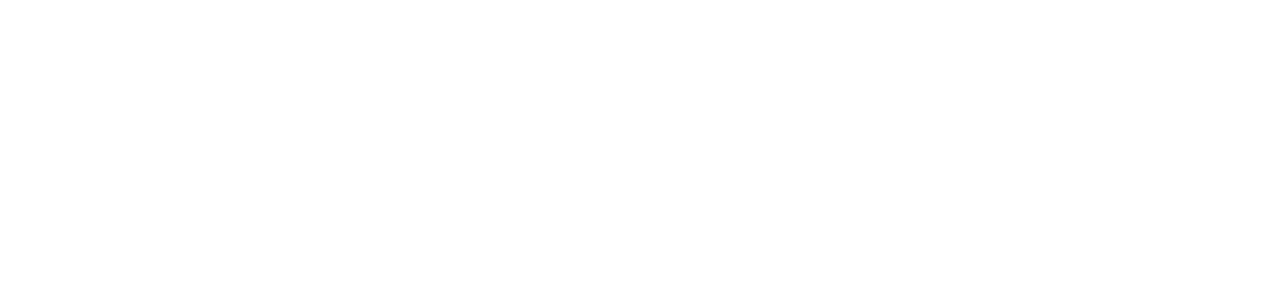
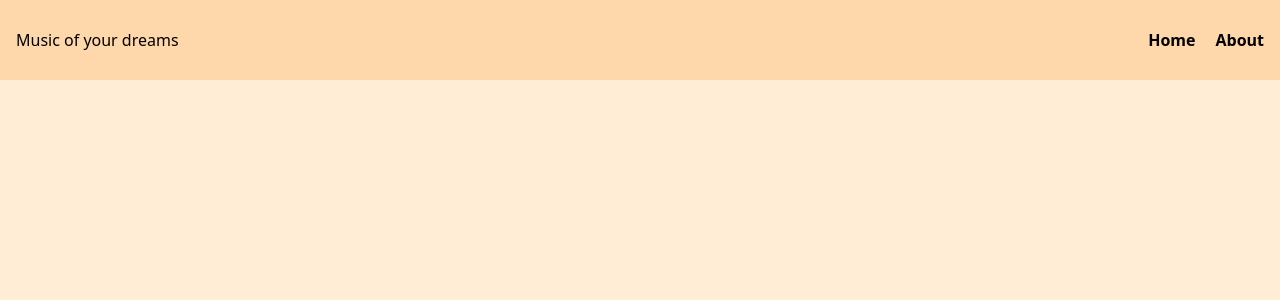
Before and after one commit to gab1991/nuxt-starter, a Nuxt app: page /about in a window 1280 px wide. Before the commit this address had no page. Shown: the top 300 px of the page. Built offline with nearby package versions, Linux system fonts and the light colour scheme.

Commit message:
Add default layout and about page

```diff
--- a/app.vue
+++ b/app.vue
@@ -1,3 +1,5 @@
 <template>
-	<NuxtPage />
+	<NuxtLayout>
+		<NuxtPage />
+	</NuxtLayout>
 </template>
--- /dev/null
+++ b/layouts/default.vue
@@ -0,0 +1,12 @@
+<template>
+	<nav class="p-4 h-20 flex items-center justify-between gap-10 bg-orange-200">
+		<span>Music of your dreams</span>
+		<ul class="flex items-center gap-5">
+			<li><NuxtLink class="font-bold hover:text-lg transition-all" to="/">Home</NuxtLink></li>
+			<li><NuxtLink class="font-bold hover:text-lg transition-all" to="/about">About</NuxtLink></li>
+		</ul>
+	</nav>
+	<main>
+		<slot />
+	</main>
+</template>
--- /dev/null
+++ b/tailwind.config.ts
@@ -0,0 +1,3 @@
+export default {
+	content: ['content/**/*.md'],
+};
```
Also changed, not shown: pages/about.vue (renamed from pages/kek.vue), 1 other file (tests, documents, lock files or other folders).
